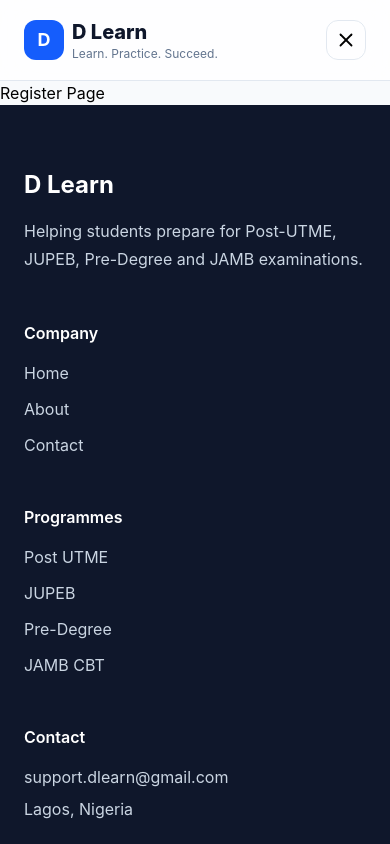
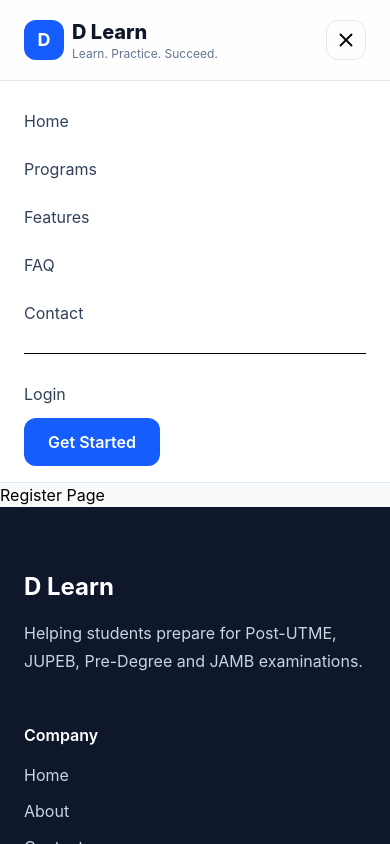
Before and after one commit to paulwebsdev/d-learn, a React (Vite) app: page /register in a window 390 px wide. Both pictures are taken after a click on the button "Toggle Menu". Shown: the top 844 px of the page. Built offline with nearby package versions, Linux system fonts and the light colour scheme.

Commit message:
Add mobile navigation menu

```diff
--- a/src/components/layout/Navbar.jsx
+++ b/src/components/layout/Navbar.jsx
@@ -101,6 +101,76 @@ function Navbar() {
 </button>
 
       </div>
+
+      {mobileMenuOpen && (
+  <div className="border-t border-slate-200 bg-white md:hidden">
+
+    <nav className="flex flex-col px-6 py-4">
+
+      <a
+        href="#home"
+        onClick={() => setMobileMenuOpen(false)}
+        className="py-3 text-slate-700 hover:text-blue-600"
+      >
+        Home
+      </a>
+
+      <a
+        href="#programs"
+        onClick={() => setMobileMenuOpen(false)}
+        className="py-3 text-slate-700 hover:text-blue-600"
+      >
+        Programs
+      </a>
+
+      <a
+        href="#features"
+        onClick={() => setMobileMenuOpen(false)}
+        className="py-3 text-slate-700 hover:text-blue-600"
+      >
+        Features
+      </a>
+
+      <a
+        href="#faq"
+        onClick={() => setMobileMenuOpen(false)}
+        className="py-3 text-slate-700 hover:text-blue-600"
+      >
+        FAQ
+      </a>
+
+      <Link
+        to="/contact"
+        onClick={() => setMobileMenuOpen(false)}
+        className="py-3 text-slate-700 hover:text-blue-600"
+      >
+        Contact
+      </Link>
+
+      <hr className="my-4" />
+
+      <Link
+        to="/login"
+        onClick={() => setMobileMenuOpen(false)}
+        className="py-3 text-slate-700 hover:text-blue-600"
+      >
+        Login
+      </Link>
+
+      <Link
+        to="/register"
+        onClick={() => setMobileMenuOpen(false)}
+      >
+        <Button className="mt-3 w-full">
+          Get Started
+        </Button>
+      </Link>
+
+    </nav>
+
+  </div>
+)}
+
     </header>
   );
 }
```
